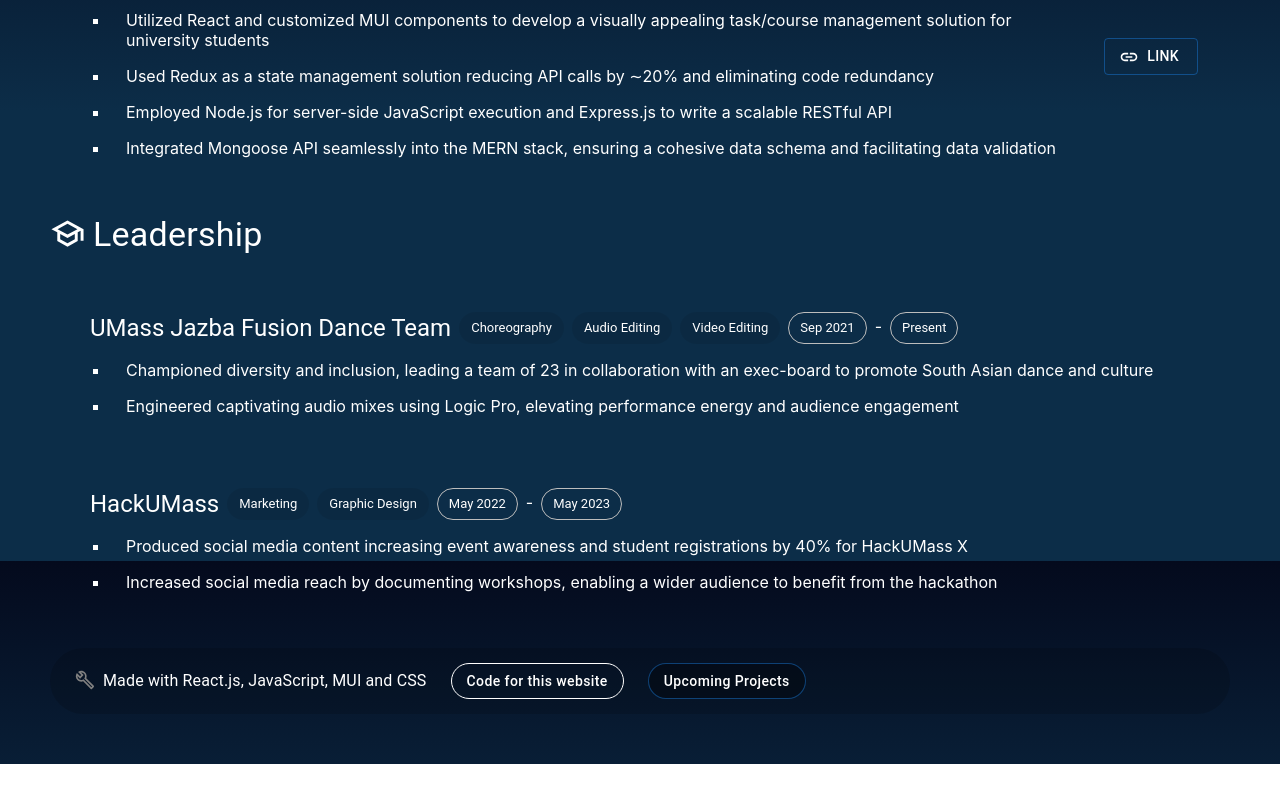
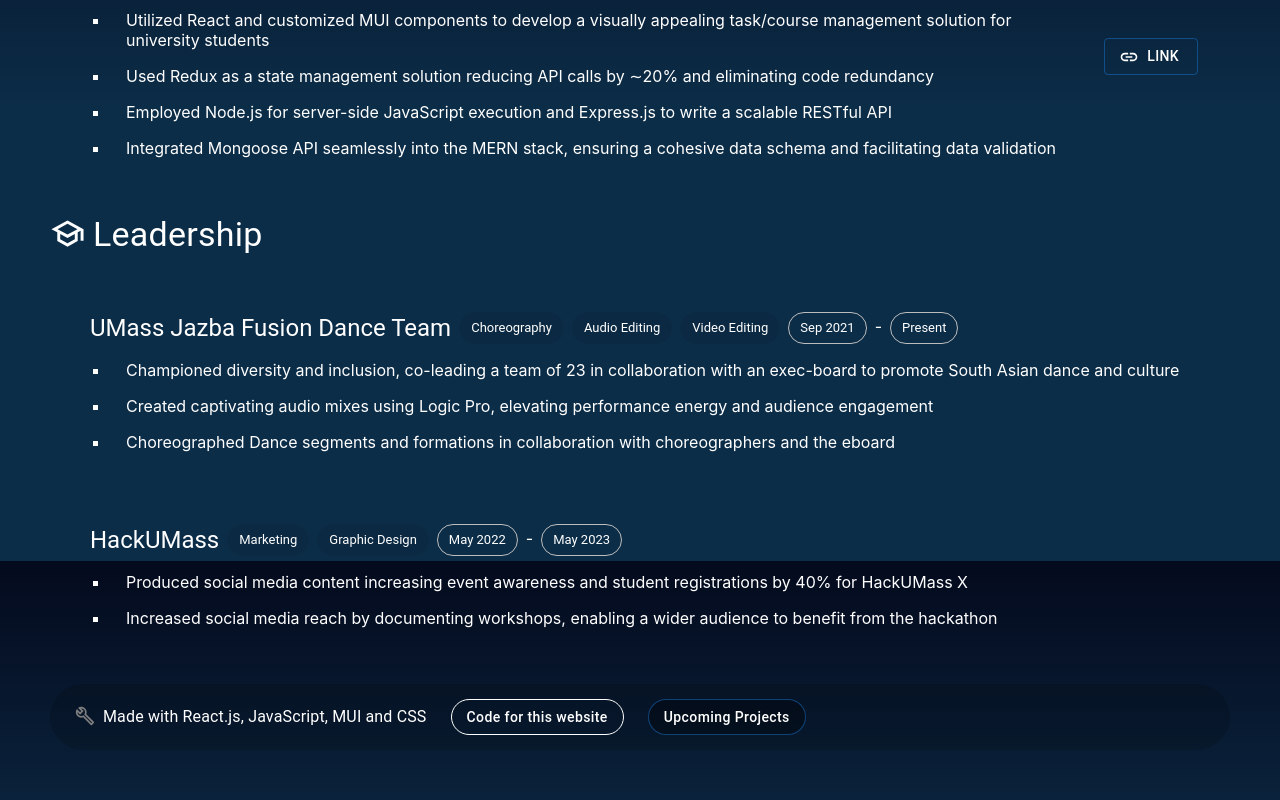
Before and after one commit to RaajveerX/Portfolio, a React (Create React App) app: page / in a window 1280 px wide. Shown: the part 2639-3439 px from the top of the page. Before the commit the page ends 3403 px from the top, so only its background shows below. Built offline with nearby package versions, Linux system fonts and the light colour scheme.

Commit message:
Update Leadership.js

```diff
--- a/src/Pages/Leadership.js
+++ b/src/Pages/Leadership.js
@@ -17,8 +17,9 @@ const jazba ={
     "from":"Sep 2021",
     "to":"Present",
     "techs":["Choreography","Audio Editing","Video Editing"],
-    "bullets":[ "Championed diversity and inclusion, leading a team of 23 in collaboration with an exec-board to promote South Asian dance and culture",
-               "Engineered captivating audio mixes using Logic Pro, elevating performance energy and audience engagement"]
+    "bullets":["Championed diversity and inclusion, co-leading a team of 23 in collaboration with an exec-board to promote South Asian dance and culture",
+               "Created captivating audio mixes using Logic Pro, elevating performance energy and audience engagement",
+               "Choreographed Dance segments and formations in collaboration with choreographers and the eboard"]
 }
 
 
```
